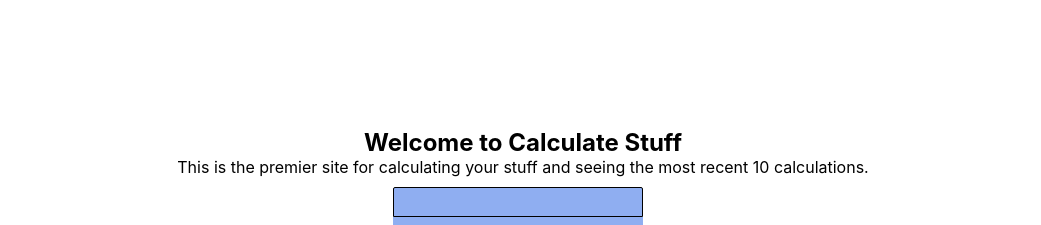
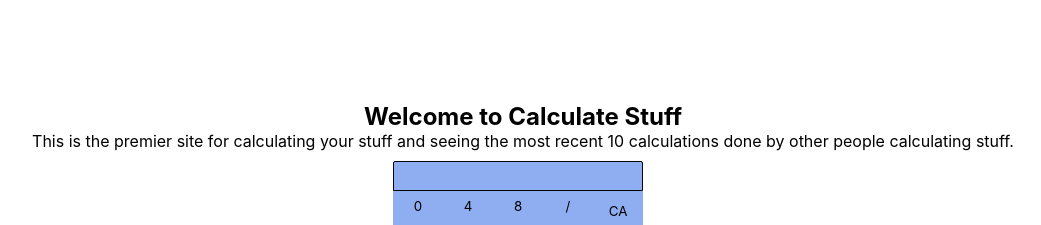
Before and after one commit to rose-paul/calculator_app, a React app: page / in a window 1280 px wide. Shown: the top 225 px of the page, without its empty margins (117-1158 px from the left). Built offline with nearby package versions, Linux system fonts and the light colour scheme; no server answers.

Commit message:
css and header

```diff
--- a/src/header.tsx
+++ b/src/header.tsx
@@ -3,7 +3,7 @@ import * as React from 'react';
 const Header = () => (
     <header>
         <h2>Welcome to Calculate Stuff</h2>
-        <p>This is the premier site for calculating your stuff and seeing the most recent 10 calculations.</p>
+        <p>This is the premier site for calculating your stuff and seeing the most recent 10 calculations done by other people calculating stuff.</p>
     </header>
 )
 
--- a/styles/calculator.css
+++ b/styles/calculator.css
@@ -10,7 +10,7 @@
     flex-direction: column;
     align-items: center;
     text-align: center;
-    margin-top: 10%;
+    padding-top: 8%;
     height: 100vh;
 }
 
```
Also changed, not shown: 2 other files (tests, documents, lock files or other folders).
